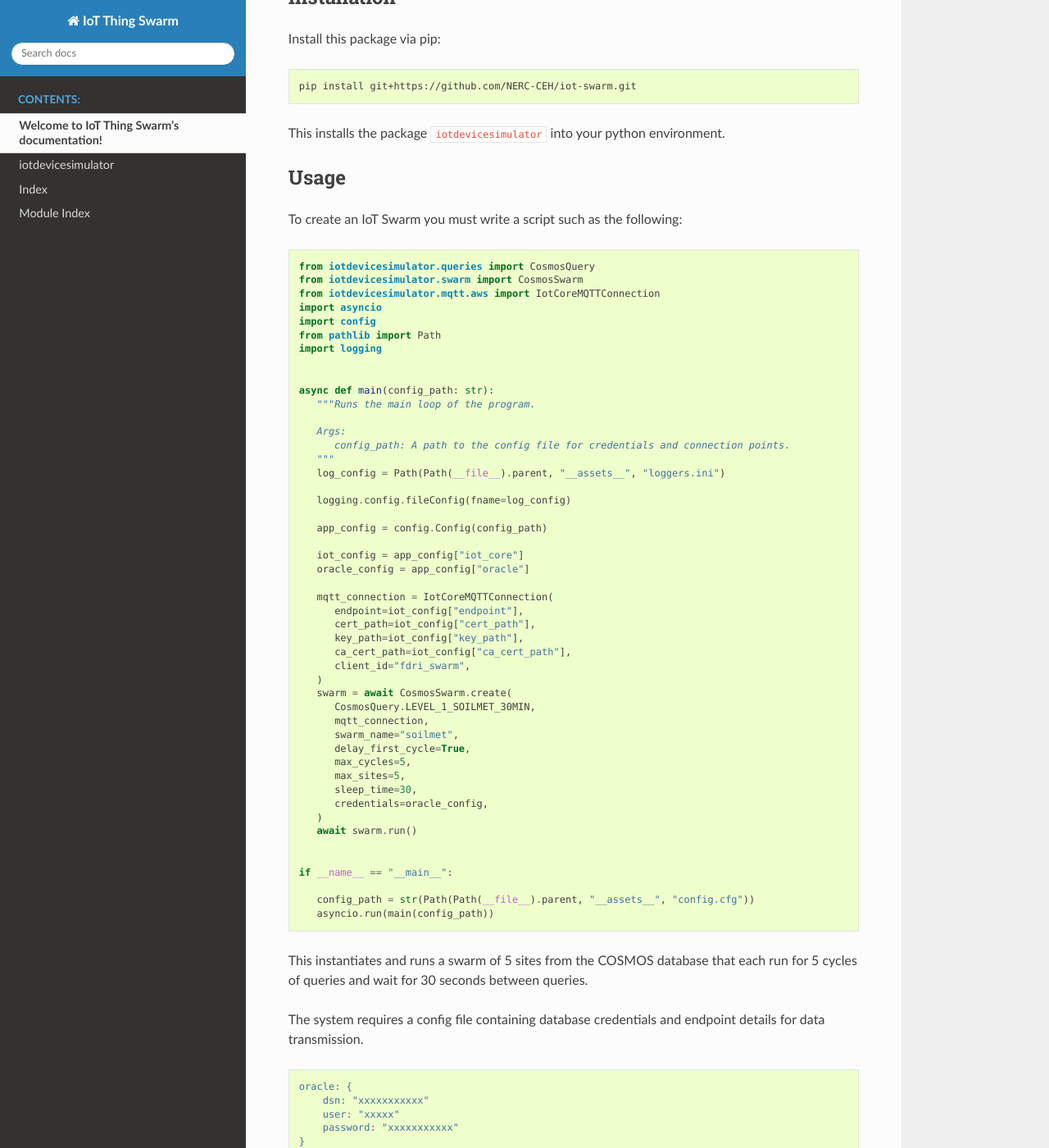
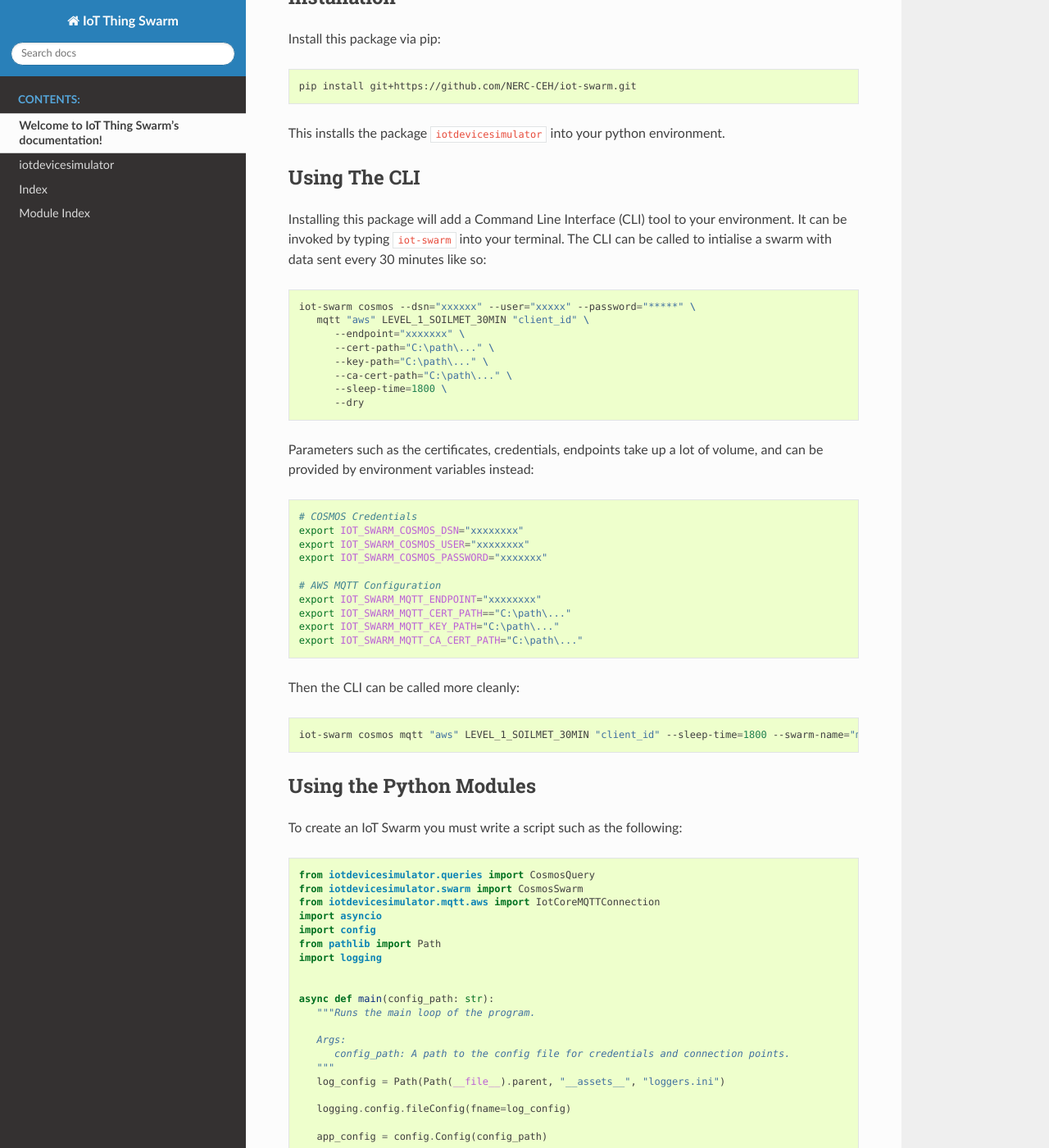
Before and after one commit to NERC-CEH/iot-swarm, a Sphinx documentation site: the page built from docs/index.rst, in a window 1280 px wide and 1400 px high, scrolled down 645 px. Shown: the whole window at 82% size. Built offline with Sphinx 7.4.7 and the Read the Docs theme 2.0.0, drawn with Linux system fonts in a browser that asks for light colours; the version number could not be read and is left out; some of the changed text lies outside the part shown.

Commit message:
Finished adding CLI docs

```diff
--- a/docs/index.rst
+++ b/docs/index.rst
@@ -43,10 +46,49 @@ Install this package via pip:
 
 This installs the package :python:`iotdevicesimulator` into your python environment.
 
+-------------
+Using The CLI
+-------------
 
------
-Usage
------
+Installing this package will add a Command Line Interface (CLI) tool to your environment.
+It can be invoked by typing :shell:`iot-swarm` into your terminal. The CLI can be called to
+intialise a swarm with data sent every 30 minutes like so:
+
+.. code-block:: shell
+
+   iot-swarm cosmos --dsn="xxxxxx" --user="xxxxx" --password="*****" \
+      mqtt "aws" LEVEL_1_SOILMET_30MIN "client_id" \
+         --endpoint="xxxxxxx" \
+         --cert-path="C:\path\..." \
+         --key-path="C:\path\..." \
+         --ca-cert-path="C:\path\..." \
+         --sleep-time=1800 \
+         --dry
+
+Parameters such as the certificates, credentials, endpoints take up a lot of volume, and can be provided by environment variables instead:
+
+.. code-block:: shell
+
+   # COSMOS Credentials
+   export IOT_SWARM_COSMOS_DSN="xxxxxxxx"
+   export IOT_SWARM_COSMOS_USER="xxxxxxxx"
+   export IOT_SWARM_COSMOS_PASSWORD="xxxxxxx"
+
+   # AWS MQTT Configuration
+   export IOT_SWARM_MQTT_ENDPOINT="xxxxxxxx"
+   export IOT_SWARM_MQTT_CERT_PATH=="C:\path\..."
+   export IOT_SWARM_MQTT_KEY_PATH="C:\path\..."
+   export IOT_SWARM_MQTT_CA_CERT_PATH="C:\path\..."
+
+Then the CLI can be called more cleanly:
+
+.. code-block:: shell
+
+   iot-swarm cosmos mqtt "aws" LEVEL_1_SOILMET_30MIN "client_id" --sleep-time=1800 --swarm-name="my-swarm"
+
+------------------------
+Using the Python Modules
+------------------------
 
 To create an IoT Swarm you must write a script such as the following:
 
@@ -105,8 +147,7 @@ To create an IoT Swarm you must write a script such as the following:
 This instantiates and runs a swarm of 5 sites from the COSMOS database that
 each run for 5 cycles of queries and wait for 30 seconds between queries.
 
-The system requires a config file containing database credentials and endpoint
-details for data transmission.
+The system expects config credentials for the MQTT endpoint and the COSMOS Oracle database.
 
 .. include:: example-config.cfg
 
```
Also changed, not shown: other parts of docs/index.rst (+3 -0 lines).
